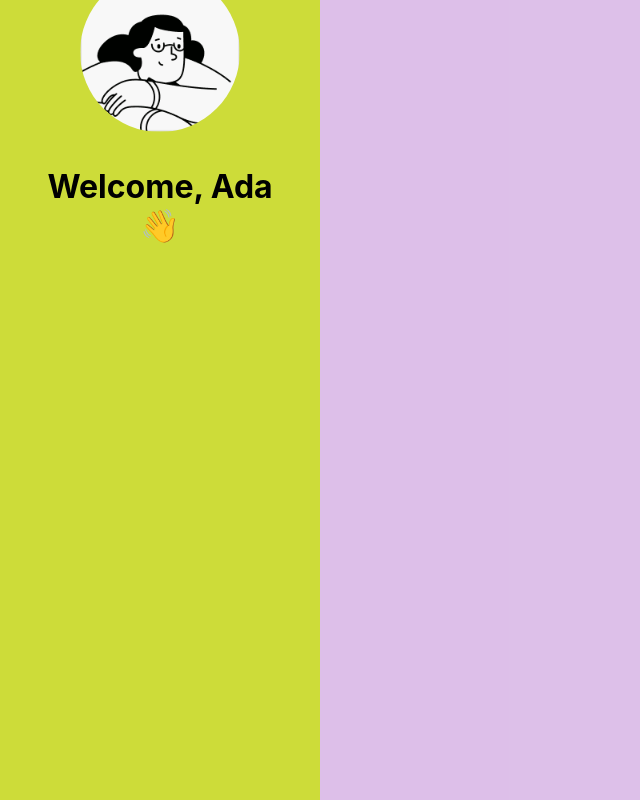
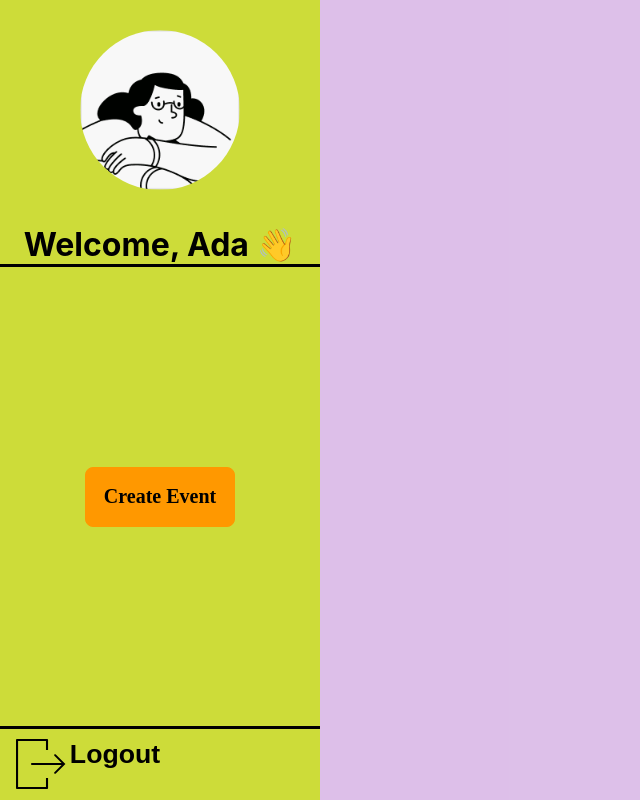
Before and after one commit to bicp/ada-lovet, a React (Create React App) app: page / in a window 1280 px wide. Shown: the whole page, without its empty margins (0-640 px from the left). Built offline with nearby package versions, Linux system fonts and the light colour scheme.

Commit message:
add create event btn and logout btn

```diff
--- a/src/components/Dashboard/Dashboard.css
+++ b/src/components/Dashboard/Dashboard.css
@@ -33,8 +33,52 @@
 }
 
 #side-txt {
-  padding: 35px;
-  border-bottom: black;
-  border-width: 50px;
-  opacity: 100%;
+  width: 100%;
+  padding-top: 35px;
+  border-bottom: 3px solid black;
 }
+
+#sidebar-btn {
+  height: 60%;
+  width: 100%;
+  display: flex;
+  flex-direction: column;
+  justify-content: center;
+  align-items: center;
+}
+
+#btn-create-evt {
+  width: 150px;
+  height: 60px;
+  color: #000000;
+  font-family: "Source Sans Pro";
+  font-size: 20px;
+  font-weight: bold;
+  font-style: normal;
+  text-decoration: none;
+  text-align: center;
+  background: #ff9800;
+  border: 1px solid #ff9800;
+  border-radius: 8px;
+}
+
+#sidebar-out {
+  display: flex;
+  flex-direction: row;
+  align-content: flex-start;
+  width: 100%;
+  border-top: 3px solid black;
+  padding: 3%;
+}
+
+#out-txt {
+  margin-left: 3%;
+}
+
+#door-btn {
+  display: flex;
+  flex-direction: row;
+  align-content: flex-start;
+  background-color: #cddc39;
+  border: transparent;
+}
--- a/src/components/Dashboard/Dashboard.jsx
+++ b/src/components/Dashboard/Dashboard.jsx
@@ -1,6 +1,7 @@
 import React from "react";
 import "./Dashboard.css";
 import AdaIcon from "./ada-icon.png";
+import Door from "./export.svg";
 
 export function Dashboard(props) {
   return (
@@ -10,8 +11,15 @@ export function Dashboard(props) {
           <img src={AdaIcon} alt="" />
           <h1 id="side-txt">Welcome, Ada &#x1F44B;</h1>
         </div>
-        <div id="side-btn"></div>
-        <div id="side-out"></div>
+        <div id="sidebar-btn">
+          <button id="btn-create-evt">Create Event</button>
+        </div>
+        <div id="sidebar-out">
+          <button id="door-btn">
+            <img id="door-icon" src={Door} alt="" />
+            <h1 id="out-txt">Logout</h1>
+          </button>
+        </div>
       </div>
       <div id="dash-main"></div>
     </div>
```
Also changed, not shown: src/components/Dashboard/export.svg (added).
